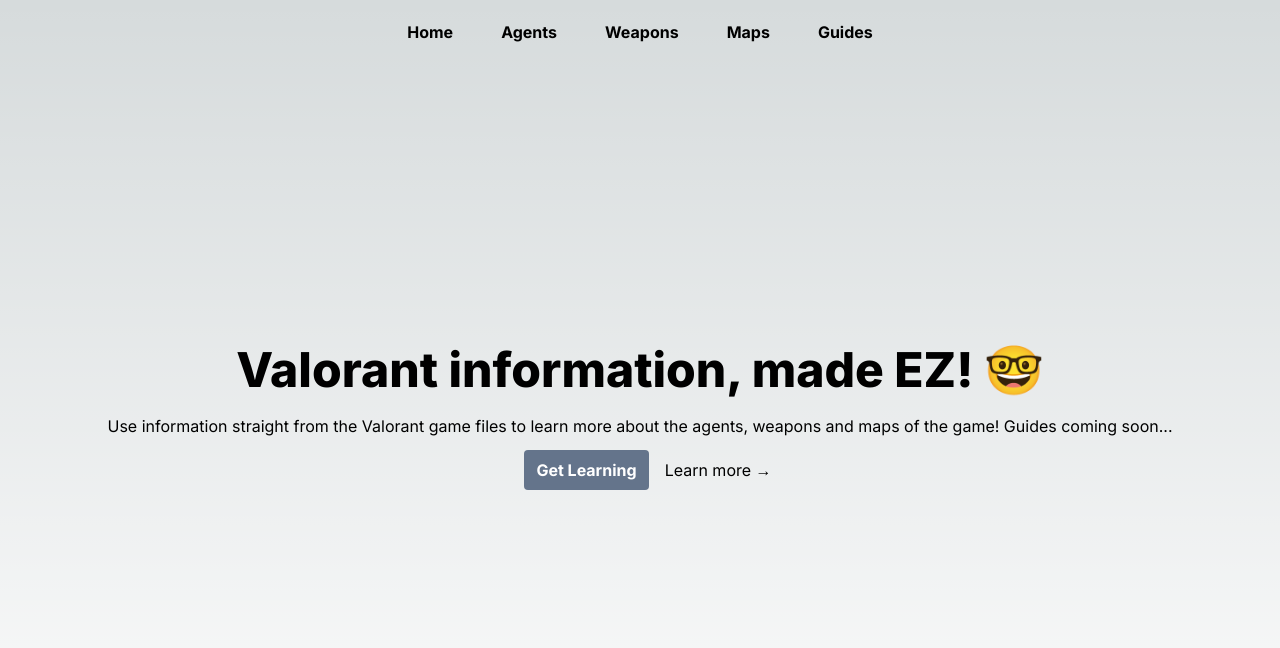
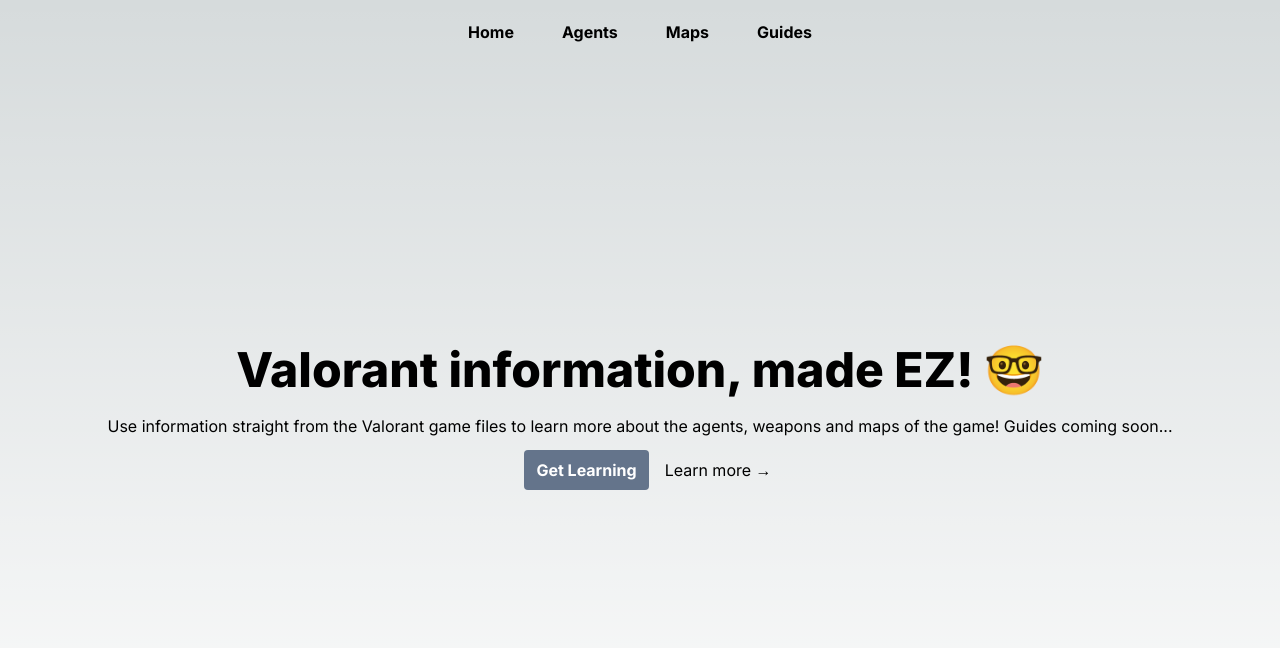
Before and after one commit to ffirgin/valo-ez, a Next.js app: page / in a window 1280 px wide. Shown: the top 648 px of the page. Built offline with nearby package versions, Linux system fonts and the light colour scheme.

Commit message:
removed weapons to focus on maps/agents pages

```diff
--- a/src/app/components/navbar.tsx
+++ b/src/app/components/navbar.tsx
@@ -10,10 +10,6 @@ const menuItems = [
   {
     menu: "Agents",
     link: "/agents",
-  },
-  {
-    menu: "Weapons",
-    link: "/weapons",
   },
   {
     menu: "Maps",
```
